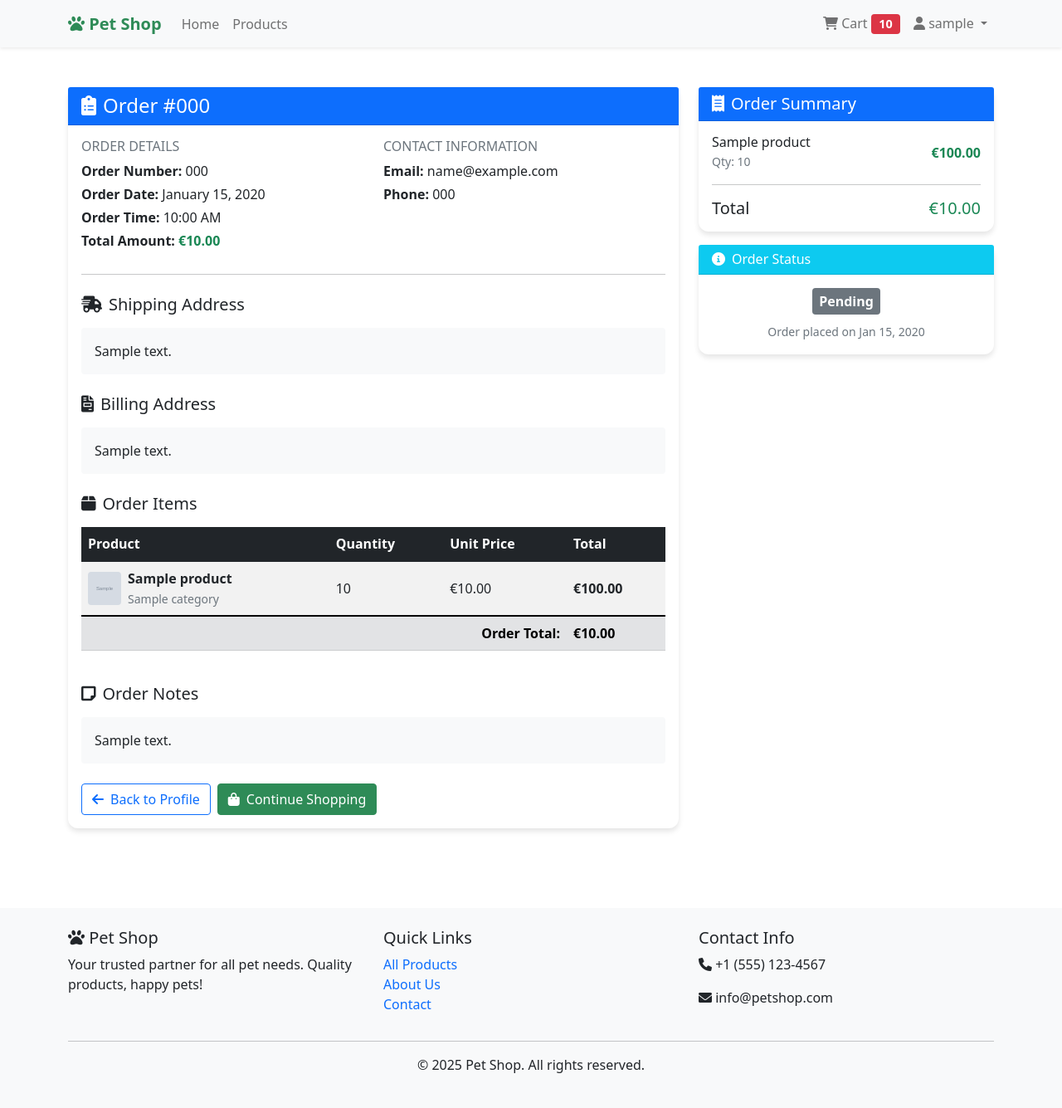
After one commit to Daka289/Pet-shop, a Django app: page /orders/order/1/ in a window 1280 px wide. The commit adds this page. Shown: the whole page at 83% size. Run offline with Django 4.2, Linux system fonts and the light colour scheme; a user stored in the database is signed in; tables that the repository leaves empty hold one stand-in row (values such as "Sample post"); grey boxes marked "Sample" are stand-in pictures.

Commit message:
order adjusted

```diff
--- a/Docker/docker-compose.yml
+++ b/Docker/docker-compose.yml
@@ -1,5 +1,3 @@
-version: '3.8'
-
 # Project name
 name: petshop-application
 
--- a/Docker/orders/urls.py
+++ b/Docker/orders/urls.py
@@ -5,6 +5,5 @@ app_name = 'orders'
 
 urlpatterns = [
     path('checkout/', views.checkout, name='checkout'),
-    path('my-orders/', views.order_list, name='order_list'),
     path('order/<int:order_id>/', views.order_detail, name='order_detail'),
 ]
--- a/Docker/orders/views.py
+++ b/Docker/orders/views.py
@@ -1,7 +1,6 @@
 from django.shortcuts import render, get_object_or_404, redirect
 from django.contrib.auth.decorators import login_required
 from django.contrib import messages
-from django.core.paginator import Paginator
 from shop.models import Cart
 from .models import Order, OrderItem
 import uuid
@@ -56,21 +55,6 @@ def checkout(request):
     return render(request, 'orders/checkout.html', context)
 
 
-@login_required
-def order_list(request):
-    """List user orders"""
-    orders = Order.objects.filter(user=request.user).prefetch_related('items__product')
-
-    # Pagination
-    paginator = Paginator(orders, 10)
-    page_number = request.GET.get('page')
-    page_obj = paginator.get_page(page_number)
-
-    context = {
-        'page_obj': page_obj,
-    }
-    return render(request, 'orders/order_list.html', context)
-
 
 @login_required
 def order_detail(request, order_id):
--- a/Docker/templates/accounts/profile.html
+++ b/Docker/templates/accounts/profile.html
@@ -225,7 +225,7 @@
                                             </p>
                                         </div>
                                         <div class="col-md-4 text-end">
-                                            <a href="#" class="btn btn-outline-primary btn-sm">
+                                            <a href="{% url 'orders:order_detail' order.id %}" class="btn btn-outline-primary btn-sm">
                                                 <i class="fas fa-eye me-1"></i>View Details
                                             </a>
                                         </div>
--- a/Docker/templates/base.html
+++ b/Docker/templates/base.html
@@ -91,7 +91,6 @@
                             </a>
                             <ul class="dropdown-menu">
                                 <li><a class="dropdown-item" href="{% url 'accounts:profile' %}">Profile</a></li>
-                                <li><a class="dropdown-item" href="{% url 'orders:order_list' %}">My Orders</a></li>
                                 <li><hr class="dropdown-divider"></li>
                                 <li><a class="dropdown-item" href="{% url 'accounts:logout' %}">Logout</a></li>
                             </ul>
@@ -150,7 +149,7 @@
             </div>
             <hr>
             <div class="text-center">
-                <p>&copy; 2024 Pet Shop. All rights reserved.</p>
+                <p>&copy; 2025 Pet Shop. All rights reserved.</p>
             </div>
         </div>
     </footer>
--- /dev/null
+++ b/Docker/templates/orders/order_detail.html
@@ -0,0 +1,201 @@
+{% extends 'base.html' %}
+
+{% block title %}Order #{{ order.order_number }} - Pet Shop{% endblock %}
+
+{% block content %}
+<div class="container my-5">
+    <div class="row">
+        <!-- Order Information -->
+        <div class="col-lg-4 order-lg-2 mb-4">
+            <div class="card">
+                <div class="card-header bg-primary text-white">
+                    <h5 class="mb-0"><i class="fas fa-receipt me-2"></i>Order Summary</h5>
+                </div>
+                <div class="card-body">
+                    <!-- Order Items -->
+                    {% for item in order.items.all %}
+                    <div class="d-flex justify-content-between align-items-center mb-2">
+                        <div>
+                            <h6 class="mb-0">{{ item.product.name }}</h6>
+                            <small class="text-muted">Qty: {{ item.quantity }}</small>
+                        </div>
+                        <span class="text-success fw-bold">€{{ item.total_price }}</span>
+                    </div>
+                    {% endfor %}
+                    <hr>
+                    <div class="d-flex justify-content-between align-items-center">
+                        <h5 class="mb-0">Total</h5>
+                        <h5 class="mb-0 text-success">€{{ order.total_amount }}</h5>
+                    </div>
+                </div>
+            </div>
+
+            <!-- Order Status Card -->
+            <div class="card mt-3">
+                <div class="card-header bg-info text-white">
+                    <h6 class="mb-0"><i class="fas fa-info-circle me-2"></i>Order Status</h6>
+                </div>
+                <div class="card-body">
+                    <div class="text-center">
+                        <span class="badge bg-{% if order.status == 'delivered' %}success{% elif order.status == 'shipped' %}info{% elif order.status == 'processing' %}warning{% elif order.status == 'cancelled' %}danger{% else %}secondary{% endif %} p-2 fs-6">
+                            {{ order.get_status_display }}
+                        </span>
+                        <p class="text-muted mt-2 mb-0">
+                            <small>Order placed on {{ order.created_at|date:"M d, Y" }}</small>
+                        </p>
+                    </div>
+                </div>
+            </div>
+        </div>
+
+        <!-- Order Details -->
+        <div class="col-lg-8 order-lg-1">
+            <div class="card">
+                <div class="card-header bg-primary text-white">
+                    <h4 class="mb-0"><i class="fas fa-clipboard-list me-2"></i>Order #{{ order.order_number }}</h4>
+                </div>
+                <div class="card-body">
+                    <!-- Order Information -->
+                    <div class="mb-4">
+                        <div class="row">
+                            <div class="col-md-6">
+                                <h6 class="text-muted mb-2">ORDER DETAILS</h6>
+                                <p class="mb-1"><strong>Order Number:</strong> {{ order.order_number }}</p>
+                                <p class="mb-1"><strong>Order Date:</strong> {{ order.created_at|date:"F d, Y" }}</p>
+                                <p class="mb-1"><strong>Order Time:</strong> {{ order.created_at|time:"g:i A" }}</p>
+                                <p class="mb-1"><strong>Total Amount:</strong> <span class="text-success fw-bold">€{{ order.total_amount }}</span></p>
+                            </div>
+                            <div class="col-md-6">
+                                <h6 class="text-muted mb-2">CONTACT INFORMATION</h6>
+                                <p class="mb-1"><strong>Email:</strong> {{ order.email }}</p>
+                                <p class="mb-1"><strong>Phone:</strong> {{ order.phone_number }}</p>
+                            </div>
+                        </div>
+                    </div>
+
+                    <hr class="my-4">
+
+                    <!-- Shipping Address -->
+                    <div class="mb-4">
+                        <h5 class="mb-3"><i class="fas fa-shipping-fast me-2"></i>Shipping Address</h5>
+                        <div class="bg-light p-3 rounded">
+                            <pre class="mb-0" style="white-space: pre-wrap; font-family: inherit;">{{ order.shipping_address }}</pre>
+                        </div>
+                    </div>
+
+                    <!-- Billing Address -->
+                    <div class="mb-4">
+                        <h5 class="mb-3"><i class="fas fa-file-invoice me-2"></i>Billing Address</h5>
+                        <div class="bg-light p-3 rounded">
+                            <pre class="mb-0" style="white-space: pre-wrap; font-family: inherit;">{{ order.billing_address }}</pre>
+                        </div>
+                    </div>
+
+                    <!-- Order Items Details -->
+                    <div class="mb-4">
+                        <h5 class="mb-3"><i class="fas fa-box me-2"></i>Order Items</h5>
+                        <div class="table-responsive">
+                            <table class="table table-striped">
+                                <thead class="table-dark">
+                                    <tr>
+                                        <th>Product</th>
+                                        <th>Quantity</th>
+                                        <th>Unit Price</th>
+                                        <th>Total</th>
+                                    </tr>
+                                </thead>
+                                <tbody>
+                                    {% for item in order.items.all %}
+                                    <tr>
+                                        <td>
+                                            <div class="d-flex align-items-center">
+                                                {% if item.product.image %}
+                                                    <img src="{{ item.product.image.url }}" alt="{{ item.product.name }}"
+                                                         class="rounded me-2" style="width: 40px; height: 40px; object-fit: cover;">
+                                                {% endif %}
+                                                <div>
+                                                    <strong>{{ item.product.name }}</strong>
+                                                    {% if item.product.category %}
+                                                        <br><small class="text-muted">{{ item.product.category.name }}</small>
+                                                    {% endif %}
+                                                </div>
+                                            </div>
+                                        </td>
+                                        <td>{{ item.quantity }}</td>
+                                        <td>€{{ item.price }}</td>
+                                        <td><strong>€{{ item.total_price }}</strong></td>
+                                    </tr>
+                                    {% endfor %}
+                                </tbody>
+                                <tfoot class="table-secondary">
+                                    <tr>
+                                        <th colspan="3" class="text-end">Order Total:</th>
+                                        <th>€{{ order.total_amount }}</th>
+                                    </tr>
+                                </tfoot>
+                            </table>
+                        </div>
+                    </div>
+
+                    <!-- Order Notes -->
+                    {% if order.notes %}
+                    <div class="mb-4">
+                        <h5 class="mb-3"><i class="fas fa-sticky-note me-2"></i>Order Notes</h5>
+                        <div class="bg-light p-3 rounded">
+                            <p class="mb-0">{{ order.notes }}</p>
+                        </div>
+                    </div>
+                    {% endif %}
+
+                    <!-- Action Buttons -->
+                    <div class="d-flex gap-2 flex-wrap">
+                        <a href="{% url 'accounts:profile' %}" class="btn btn-outline-primary">
+                            <i class="fas fa-arrow-left me-2"></i>Back to Profile
+                        </a>
+                        <a href="{% url 'shop:product_list' %}" class="btn btn-primary">
+                            <i class="fas fa-shopping-bag me-2"></i>Continue Shopping
+                        </a>
+                        {% if order.status == 'delivered' %}
+                        <button class="btn btn-success" disabled>
+                            <i class="fas fa-check me-2"></i>Order Delivered
+                        </button>
+                        {% elif order.status == 'cancelled' %}
+                        <button class="btn btn-danger" disabled>
+                            <i class="fas fa-times me-2"></i>Order Cancelled
+                        </button>
+                        {% endif %}
+                    </div>
+                </div>
+            </div>
+        </div>
+    </div>
+</div>
+{% endblock %}
+
+{% block extra_css %}
+<style>
+    .card {
+        border-radius: 12px;
+        border: none;
+        box-shadow: 0 4px 6px rgba(0, 0, 0, 0.1);
+    }
+
+    .badge {
+        font-size: 0.9em;
+    }
+
+    .table th, .table td {
+        vertical-align: middle;
+    }
+
+    .bg-light {
+        background-color: #f8f9fa !important;
+    }
+
+    pre {
+        color: inherit;
+        font-size: inherit;
+        line-height: inherit;
+    }
+</style>
+{% endblock %}
```
